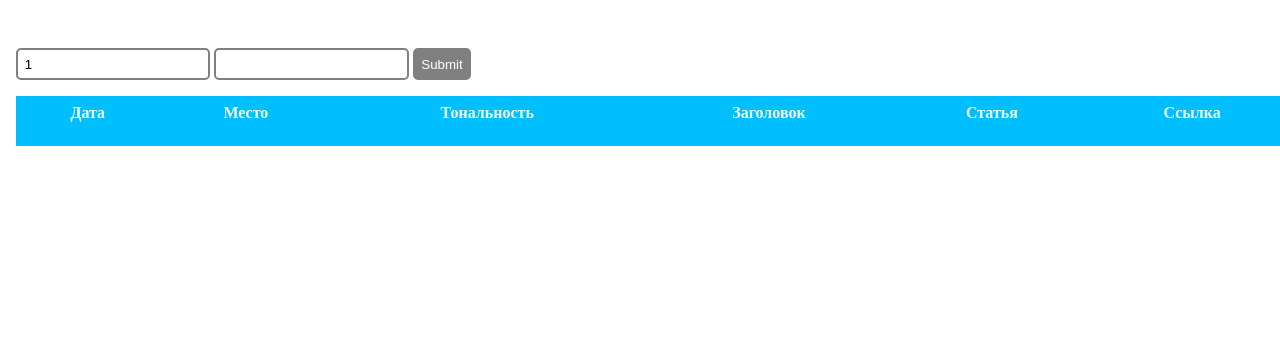
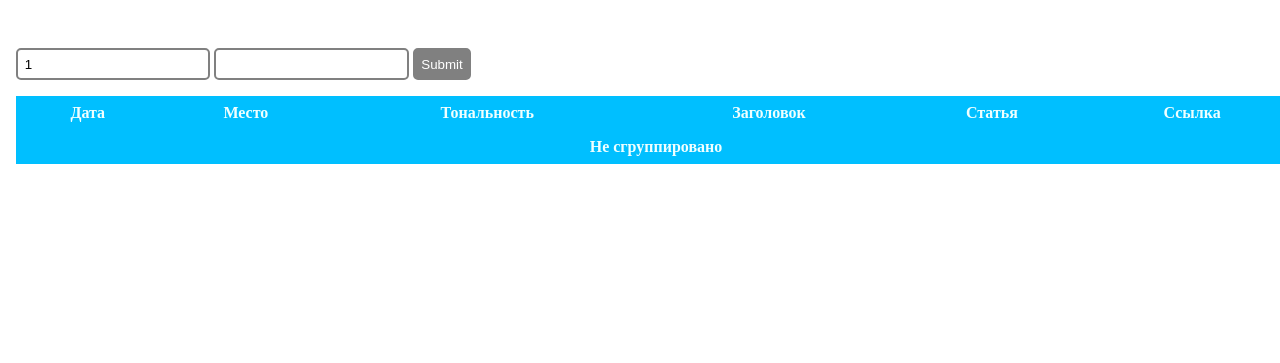
Before and after one commit to Nickname1748/TrafficAccidents, a PHP site: page /?daterange=1 in a window 1280 px wide. Shown: the part 69-432 px from the top of the page. Run offline with PHP 8.4, Linux system fonts and the light colour scheme; data that the repository does not hold is empty; some libraries are stand-ins or nearby versions; some web fonts are replaced.

Commit message:
Added ungrouped label

```diff
--- a/Web/index.php
+++ b/Web/index.php
@@ -115,7 +115,7 @@
                             echo "<tr><td>" . $news["Date"] . "</td><td>" . $news["Location"] . "</td><td>" . number_format($news["Tone"]*100, 2) . "%" . "</td><td>" . $news["Title"] . "</td><td>" . $news["Article"] . "</td><td><a href=\"" . $news["Link"] . "\">Ссылка</a></td></tr>";
                         }
                     }
-                    echo "<tr><th colspan=6 class=\"newsgroup\"></th></tr>";
+                    echo "<tr><th colspan=6 class=\"newsgroup\">Не сгруппировано</th></tr>";
                     $newslist = $conn->query($sqlnews . " AND GroupID = -1");
                     while($news = $newslist->fetch_assoc()) {
                         echo "<tr><td>" . $news["Date"] . "</td><td>" . $news["Location"] . "</td><td>" . number_format($news["Tone"]*100, 2) . "%" . "</td><td>" . $news["Title"] . "</td><td>" . $news["Article"] . "</td><td><a href=\"" . $news["Link"] . "\">Ссылка</a></td></tr>";
@@ -133,7 +133,7 @@
                             }
                         }
                     }
-                    echo "<tr><th colspan=6 class=\"newsgroup\"></th></tr>";
+                    echo "<tr><th colspan=6 class=\"newsgroup\">Не сгруппировано</th></tr>";
                     $newslist = $conn->query($sqlnews . " AND (Location LIKE '%$search%' OR Title LIKE '%$search%' OR Article LIKE '%$search%') AND GroupID = -1");
                     while($news = $newslist->fetch_assoc()) {
                         echo "<tr><td>" . $news["Date"] . "</td><td>" . $news["Location"] . "</td><td>" . number_format($news["Tone"]*100, 2) . "%" . "</td><td>" . $news["Title"] . "</td><td>" . $news["Article"] . "</td><td><a href=\"" . $news["Link"] . "\">Ссылка</a></td></tr>";
```
